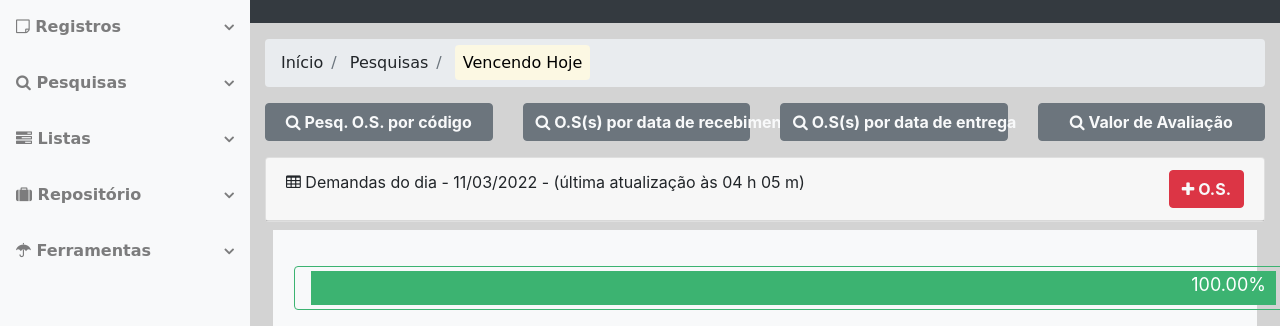
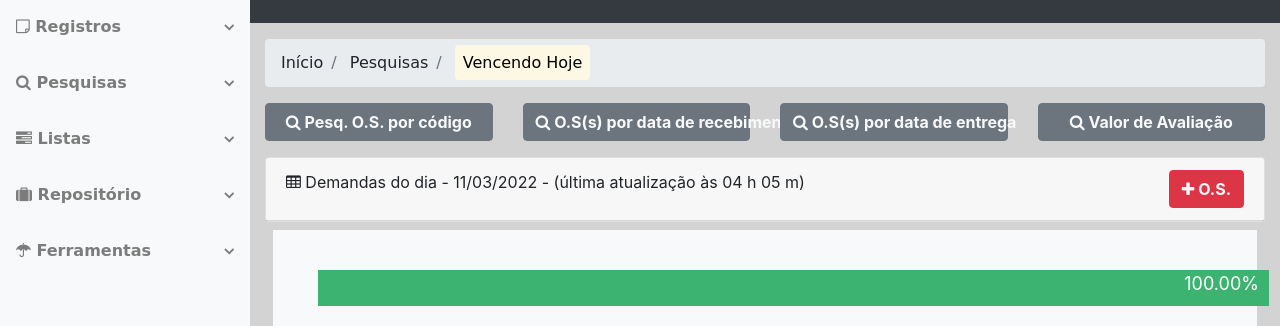
Before and after one commit to Ivonilson/prjABG, a PHP site: template view/demandas-do-dia.php in a window 1280 px wide. Shown: the part 57-383 px from the top of the page. Run offline with PHP 8.4, Linux system fonts and the light colour scheme; the template is opened without the code that fills it, so the values that code supplies are empty; the visitor is signed in with stand-in values (Sample User, id 1); some libraries are stand-ins or nearby versions.

Commit message:
update barra de status

```diff
--- a/css/abg.css
+++ b/css/abg.css
@@ -23,7 +23,7 @@ tfoot { display:table-footer-group }
 .progresso {
 	height:44px;
 	width: 500px;
-	border: solid 1px #FF6347;
+	//border: solid 1px #FF6347;
 }
 
 #navegacao li a:hover {
--- a/view/demandas-do-dia.php
+++ b/view/demandas-do-dia.php
@@ -60,7 +60,7 @@
 
 				<!-- Barra de progresso -->
 				<div class="row ">
-					<div barra-progresso="barraProgresso" class="col progresso pr-3 pl-3 pt-1 pb-1 m-3 float-right  rounded" title="Percentual de serviços finalizados">
+					<div barra-progresso="barraProgresso" class="col progresso pr-3 pl-3 pt-1 pb-1 mr-4 ml-4 mb-3 mt-3  rounded" title="Percentual de serviços finalizados">
 						<div></div>
 					</div>
 				</div>
--- a/view/pesquisa-por-data-entrega.php
+++ b/view/pesquisa-por-data-entrega.php
@@ -72,7 +72,7 @@
 
 				<!-- BARRA DE PROGRESSO -->
 				<div class="row">
-					<div barra-progresso="barraProgresso" class="progresso pr-3 pl-3 pt-1 pb-1 m-3 col rounded" title="Percentual de serviços finalizados">
+					<div barra-progresso="barraProgresso" class="progresso pr-3 pl-3 pt-1 pb-1 mr-4 ml-4 mb-3 mt-3 col rounded" title="Percentual de serviços finalizados">
 						<div></div>
 					</div>
 				</div>
--- a/view/pesquisa-por-data-receb.php
+++ b/view/pesquisa-por-data-receb.php
@@ -71,7 +71,7 @@
 
 				<!-- BARRA DE PROGRESSO -->
 				<div class="row">
-					<div barra-progresso="barraProgresso" class="progresso pr-3 pl-3 pt-1 pb-1 m-3 col rounded" title="Percentual de serviços finalizados">
+					<div barra-progresso="barraProgresso" class="progresso pr-3 pl-3 pt-1 pb-1 mr-4 ml-4 mb-3 mt-3 col rounded" title="Percentual de serviços finalizados">
 						<div></div>
 					</div>
 				</div>
```
